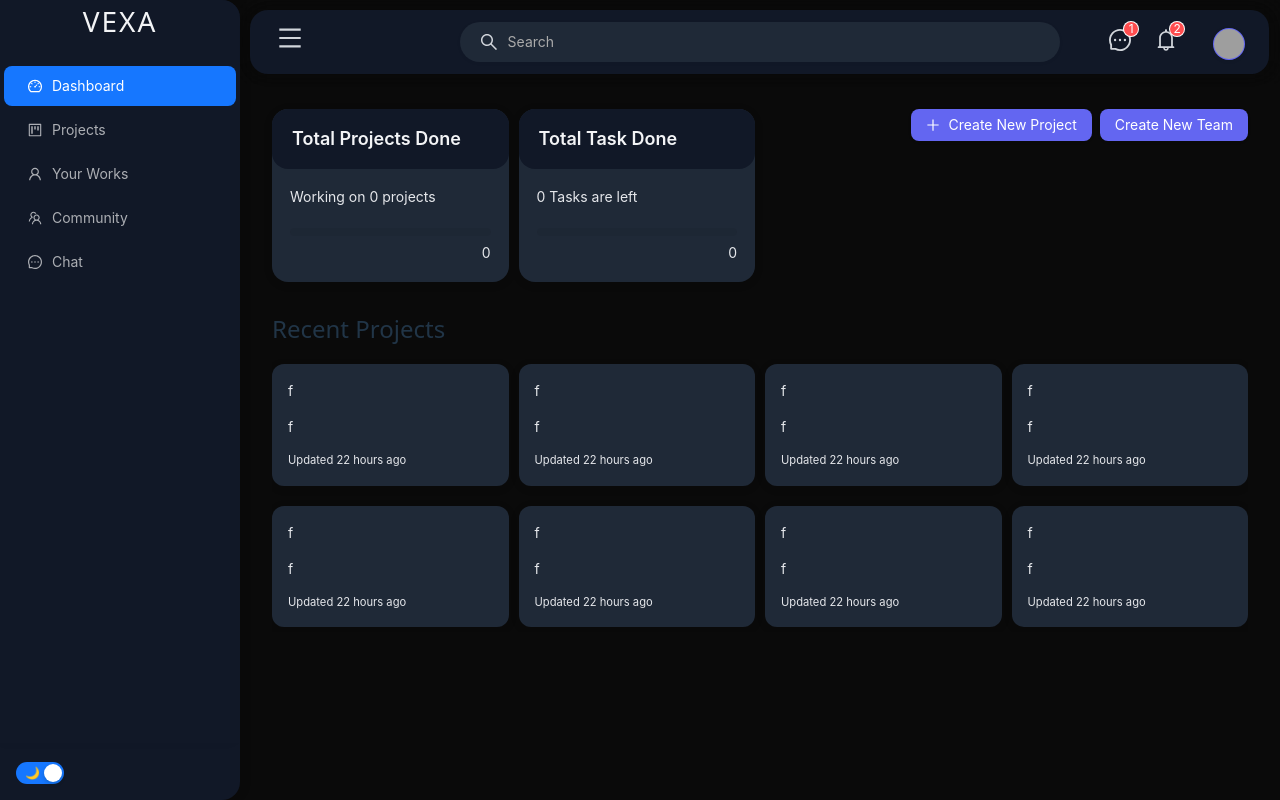
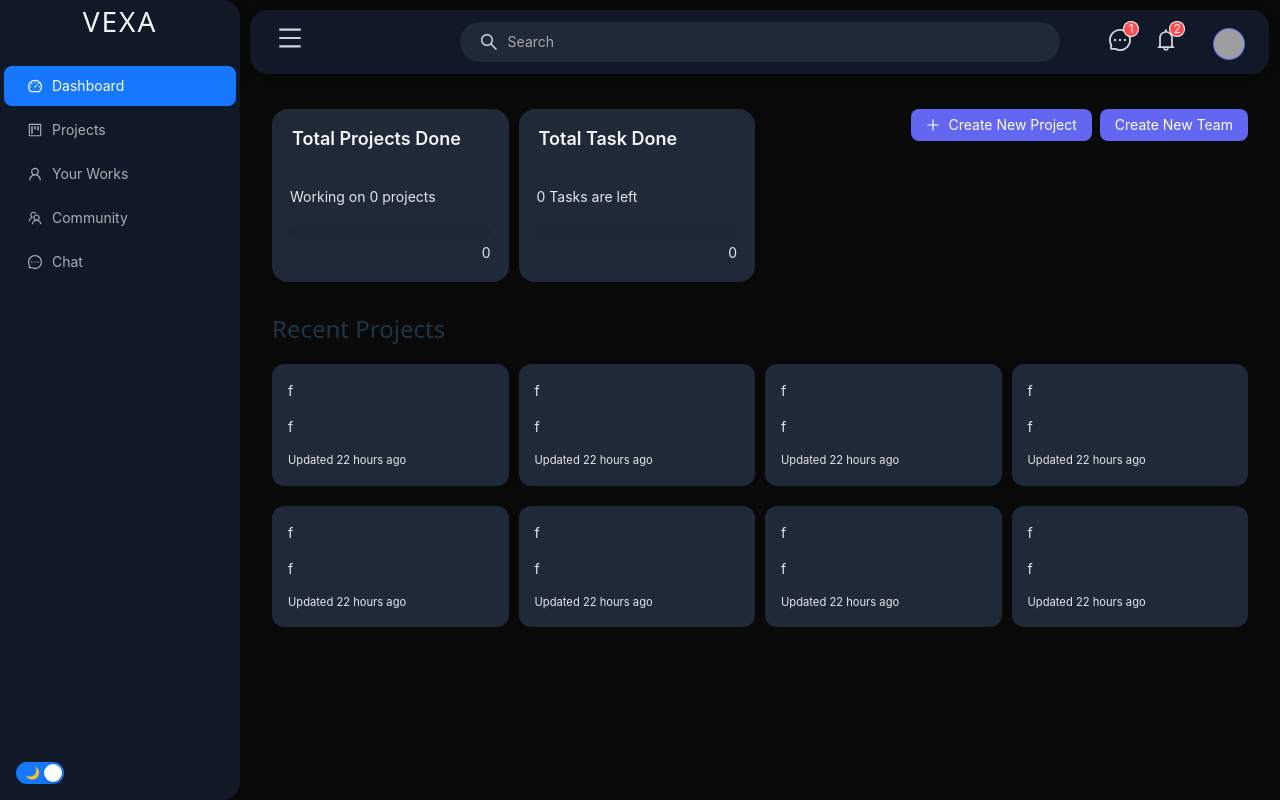
Before and after one commit to Mikaisdying/hsrdashboard, a React (Vite) app: page / in a window 1280 px wide. Built offline with nearby package versions, Linux system fonts and the light colour scheme; grey boxes are pictures that could not be loaded.

Commit message:
nesxtt remove hrm card

```diff
--- a/src/components/HRMCard.tsx
+++ b/src/components/HRMCard.tsx
@@ -43,7 +43,6 @@ const HRMCard: FC<HRMCardProps> = ({
       }}
       styles={{
         header: {
-          background: color.cardHeadBg,
           color: color.cardHeadText,
           border: color.cardBorder,
           borderRadius: 16,
```
